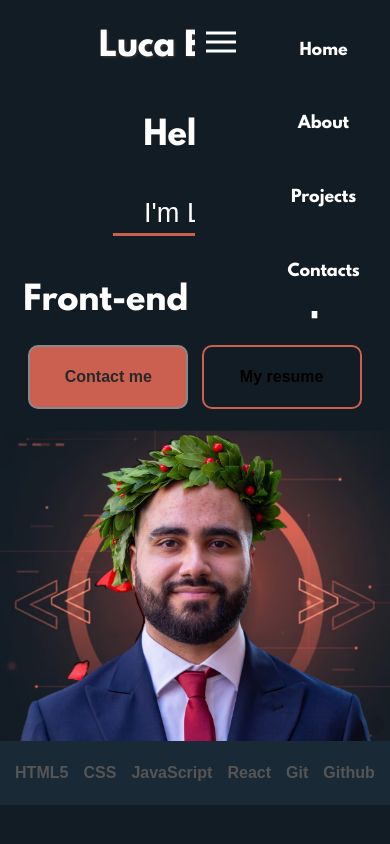
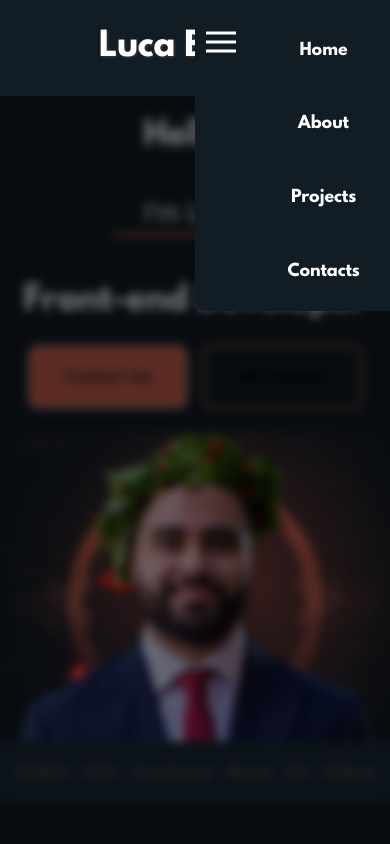
Before and after one commit to Thelink9412/personal-portfolio-front-end, a React (Vite) app: page / in a window 390 px wide. Both pictures are taken after a click on the picture 346 px from the left and 42 px from the top of the page. Shown: the top 844 px of the page. Built offline with nearby package versions, Linux system fonts and the light colour scheme.

Commit message:
Added blur effect on mobile menu

```diff
--- a/src/assets/styles/topbar.css
+++ b/src/assets/styles/topbar.css
@@ -10,7 +10,7 @@
   height: 4em;
   padding: 1em 0;
   background-color: rgba(18, 28, 37);
-  z-index: 10;
+  z-index: 1000;
 }
 
 .top-navbar h2 {
@@ -58,6 +58,8 @@
   position: absolute;
   right: calc(-50vw + (var(--mobile-menu-icon-dimensions) + 40px));
   transition: all 0.2s ease-in-out;
+  z-index: 999;
+  border-bottom-left-radius: 10px;
 }
 
 .mobile-menu img{
@@ -81,3 +83,21 @@
   justify-self: center;
   margin: 0;
 }
+
+.blur {
+   width: 100vw;
+   height: 100vh;
+   position: fixed;
+   top: 6em;
+   background-color: rgba(0, 0, 0, 0.55);
+   z-index: 998;
+   opacity: 0;
+   visibility: hidden;
+   backdrop-filter: blur(5px);
+   transition: opacity 0.3s ease, visibility 0.3s ease;
+}
+
+.blur.is-active {
+   opacity: 1;
+   visibility: visible;
+}
--- a/src/components/MobileMenu.jsx
+++ b/src/components/MobileMenu.jsx
@@ -1,18 +1,32 @@
-import { useState } from "react"
+import { useState, useEffect } from "react"
 import mobileMenuIcon from '../assets/images/mobile-menu-icon.png'
 
 function MobileMenu() {
     const [isActive, setIsActive] = useState(false)
 
-    return (<section className={`mobile-menu ${isActive ? 'active' : ''}`}>
-        <img src={mobileMenuIcon} alt="Mobile Menu Icon" onClick={() => setIsActive(prev => !prev)}/>
-        <ul className='links'>
-            <li><a href='#home'>Home</a></li>
-            <li><a href='#about'>About</a></li>
-            <li><a href='#projects'>Projects</a></li>
-            <li><a href='#contacts'>Contacts</a></li>
-        </ul>
-    </section>)
+    useEffect(() => {
+        if (isActive) {
+            document.documentElement.classList.add('no-scroll');
+            document.body.classList.add('no-scroll');
+        } else {
+            document.documentElement.classList.remove('no-scroll');
+            document.body.classList.remove('no-scroll');
+        }
+    }, [isActive]);
+
+    return (
+        <>
+            <div className={`blur ${isActive ? 'is-active' : ''}`} onClick={() => setIsActive(prev => !prev)}></div>
+            <section className={`mobile-menu ${isActive ? 'active' : ''}`}>
+                <img src={mobileMenuIcon} alt="Mobile Menu Icon" onClick={() => setIsActive(prev => !prev)} />
+                <ul className='links'>
+                    <li><a href='#home' onClick={() => setIsActive(prev => !prev)}>Home</a></li>
+                    <li><a href='#about' onClick={() => setIsActive(prev => !prev)}>About</a></li>
+                    <li><a href='#projects' onClick={() => setIsActive(prev => !prev)}>Projects</a></li>
+                    <li><a href='#contacts' onClick={() => setIsActive(prev => !prev)}>Contacts</a></li>
+                </ul>
+            </section>
+        </>)
 }
 
 export default MobileMenu
--- a/src/global.css
+++ b/src/global.css
@@ -47,6 +47,12 @@ body {
   min-height: 100vh;
   color: rgb(255, 255, 255);
   background-color: rgba(18, 28, 37);
+}
+
+.no-scroll {
+  overflow-y: hidden;
+  touch-action: none;
+  width: 100%;
 }
 
 .links li a:hover:after,
```
